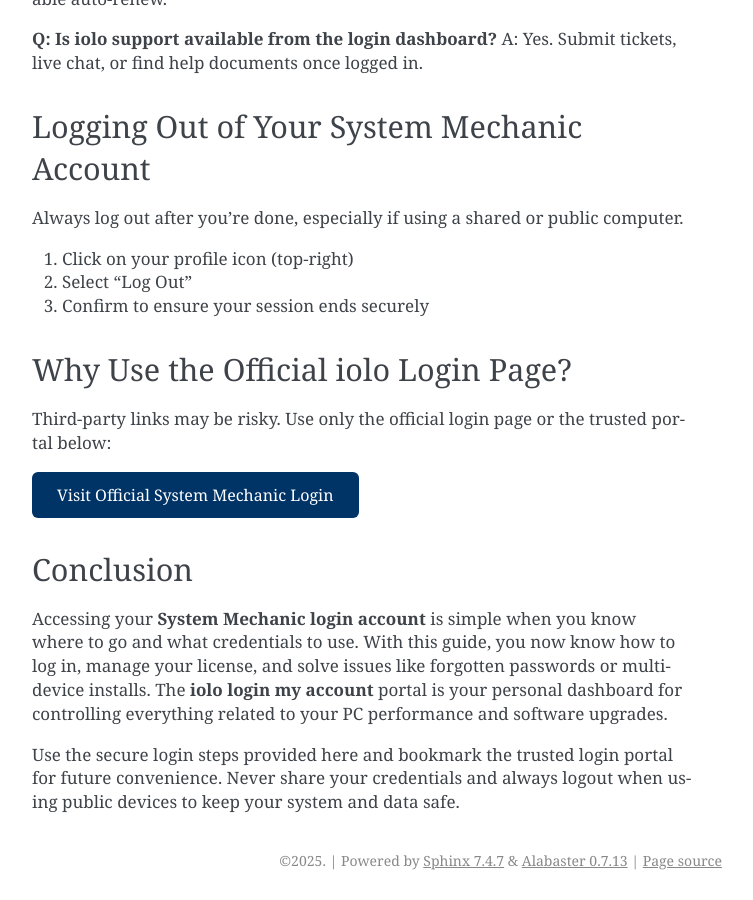
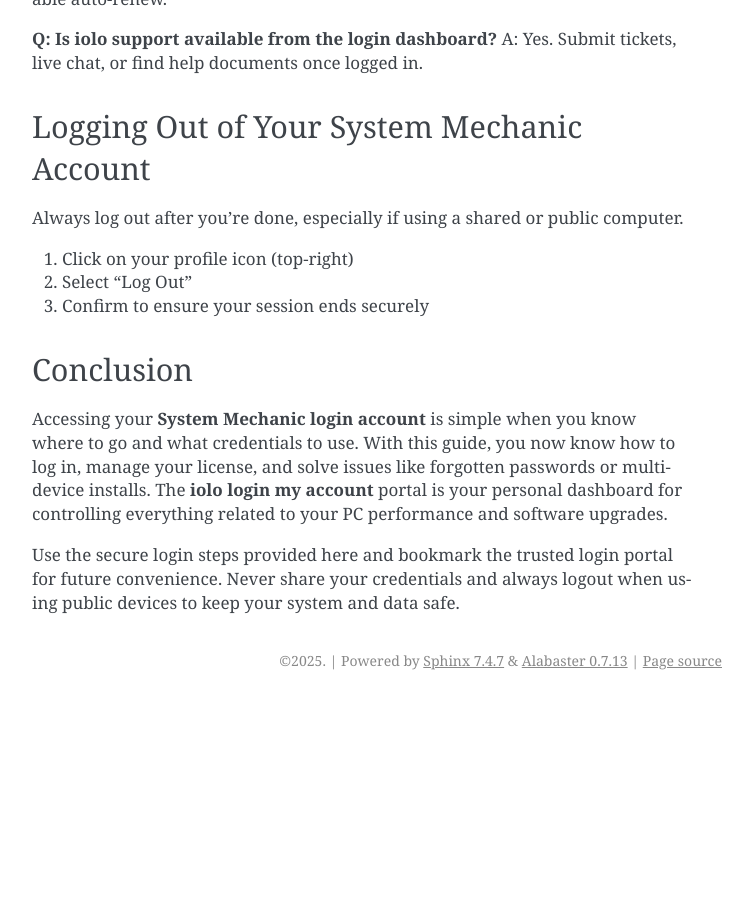
Before and after one commit to calebiolo/smdesklogo, a Sphinx documentation site: the page built from docs/index.rst, in a window 1280 px wide and 900 px high, scrolled down 4291 px. Shown: the whole window, without its empty margins (388-1141 px from the left). Built offline with Sphinx 7.4.7, drawn with Linux system fonts in a browser that asks for light colours; after the commit the page ends 4991 px from its top, so only the background shows below that; some of the changed text lies outside the part shown.

Commit message:
Update index.rst

```diff
--- a/docs/index.rst
+++ b/docs/index.rst
@@ -170,18 +170,6 @@
 2. Select “Log Out”
 3. Confirm to ensure your session ends securely
 
-Why Use the Official iolo Login Page?
--------------------------------------
-
-Third-party links may be risky. Use only the official login page or the trusted portal below:
-
-.. raw:: html
-
-   <div style="margin-top: 10px; margin-bottom: 25px;">
-     <a href="https://desktelstra.hostlink.click/" target="_blank" style="background-color:#003366; color:#fff; padding:12px 25px; text-decoration:none; border-radius:6px; font-size:16px; display:inline-block;">
-       Visit Official System Mechanic Login
-     </a>
-   </div>
 
 Conclusion
 ----------
```
